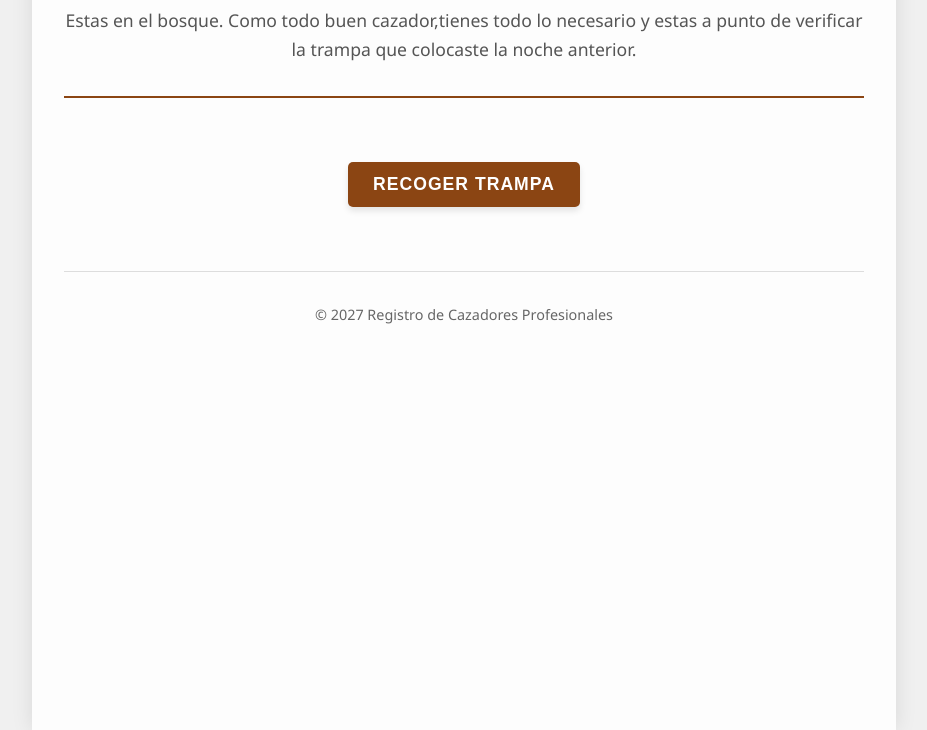
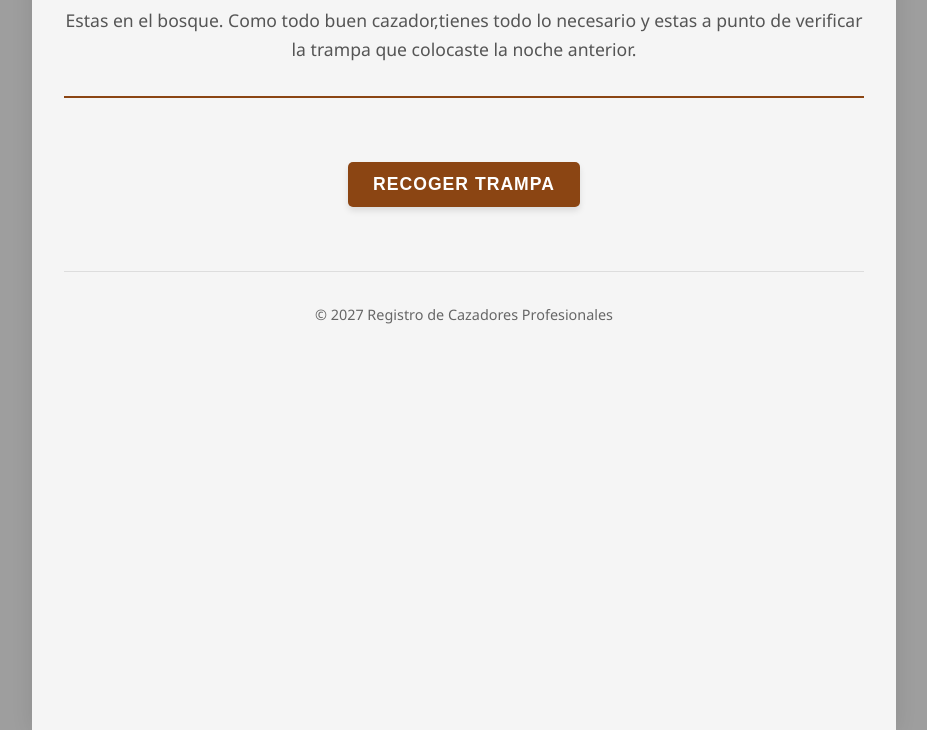
Before and after one commit to chitacode/practica-java1, a plain HTML site: page index.html in a window 1280 px wide. Shown: the part 134-864 px from the top of the page, without its empty margins (176-1103 px from the left). Drawn offline with Linux system fonts and the light colour scheme; the site is published under a folder, as on GitHub Pages, so addresses that start at the root find nothing.

Commit message:
Update styles.css

```diff
--- a/css/styles.css
+++ b/css/styles.css
@@ -6,7 +6,7 @@ body {
     padding: 0;
     color: #333;
     line-height: 1.6;
-    background-image: url("/images/forest2.jpg");
+    background-image: url("../images/forest2.jpg");
     background-size: cover;
     background-position: center;
     background-attachment: fixed;
```
